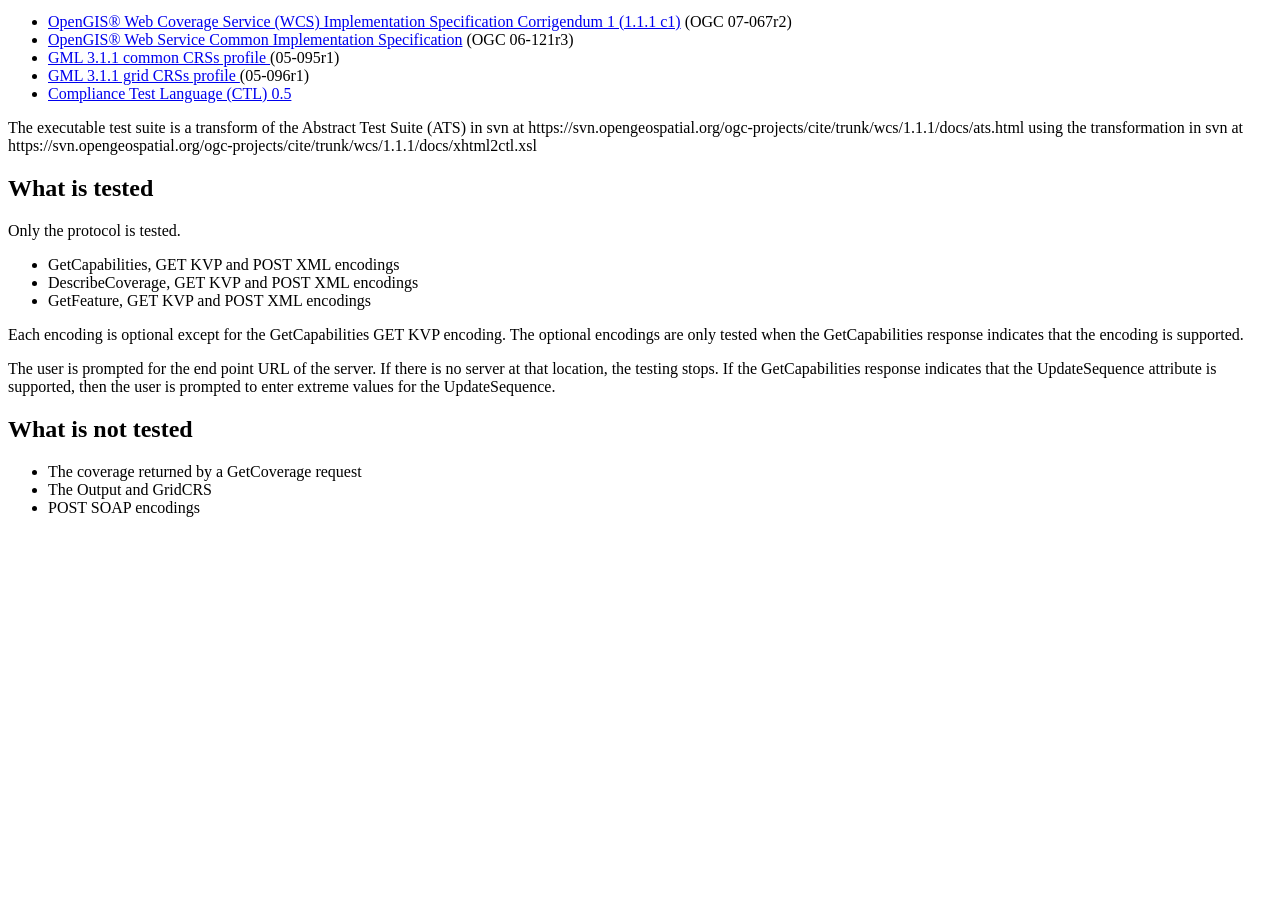
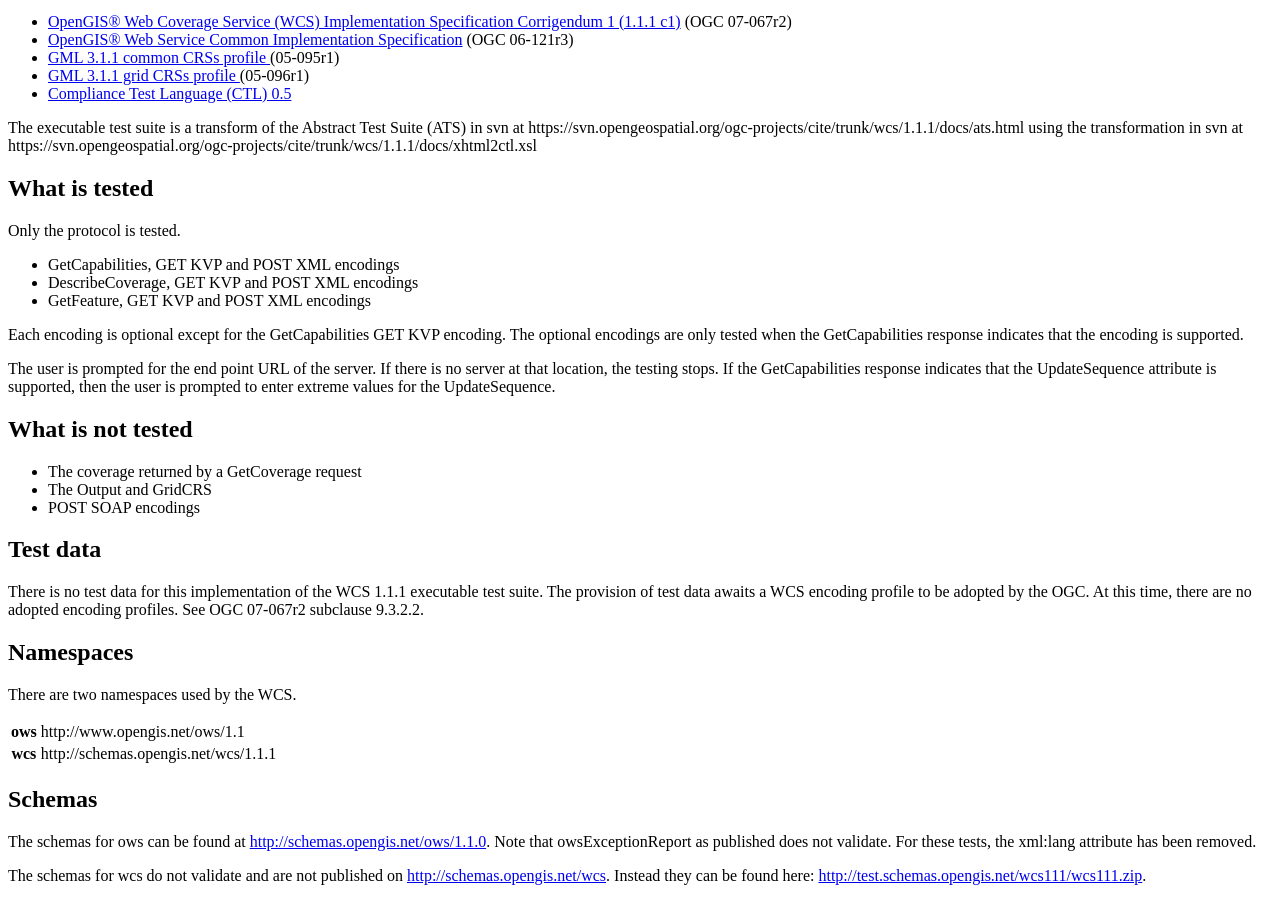
Before and after one commit to opengeospatial/ets-wcs11, a plain HTML site: page web/docs/wcs/1.1.1/index.html in a window 1280 px wide. Shown: the part 101-1002 px from the top of the page. Before the commit the page ends 800 px from the top, so only its background shows below. Drawn offline with Linux system fonts and the light colour scheme.

Commit message:
Add Test data, Namespaces and Schemas sections
git-svn-id: https://svn.opengeospatial.org/ogc-projects/cite/trunk/wcs/1.1.1/ets@2296 32909982-3df7-0310-a142-94324ff2e7a9

```diff
--- a/web/docs/wcs/1.1.1/index.html
+++ b/web/docs/wcs/1.1.1/index.html
@@ -48,6 +48,33 @@ indicates that the UpdateSequence attribute is supported, then the user is promp
   <li>POST SOAP encodings</li>
 </ul>
 
+<h2>Test data</h2>
+
+<p>There is no test data for this implementation of the WCS 1.1.1 executable test suite. The provision of test data awaits a WCS encoding profile to be adopted by the OGC. At this time, there are no adopted encoding profiles. See OGC 07-067r2 subclause 9.3.2.2.</p>
+
+<h2>Namespaces</h2>
+
+<p>
+  There are two namespaces used by the WCS.
+  <table>
+    <tbody>
+      <tr>
+        <th>ows</th>
+        <td>http://www.opengis.net/ows/1.1</td>
+      </tr>
+      <tr>
+        <th>wcs</th>
+        <td>http://schemas.opengis.net/wcs/1.1.1</td>
+      </tr>
+    </tbody>
+  </table>
+</p>
+
+<h2>Schemas</h2>
+
+<p>The schemas for ows can be found at <a href="http://schemas.opengis.net/ows/1.1.0">http://schemas.opengis.net/ows/1.1.0</a>. Note that owsExceptionReport as published does not validate. For these tests, the xml:lang attribute has been removed.</p>
+<p>The schemas for wcs do not validate and are not published on <a href="http://schemas.opengis.net/wcs">http://schemas.opengis.net/wcs</a>.  Instead they can be found here: <a href="http://test.schemas.opengis.net/wcs111/wcs111.zip">http://test.schemas.opengis.net/wcs111/wcs111.zip</a>.
+</p>
 
 </body>
 </html>
```
